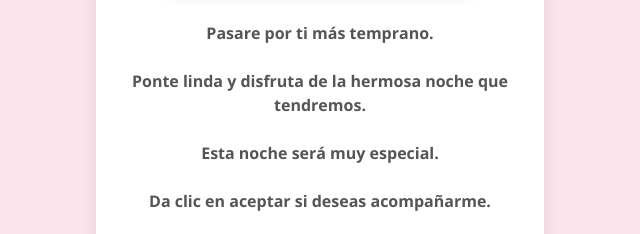
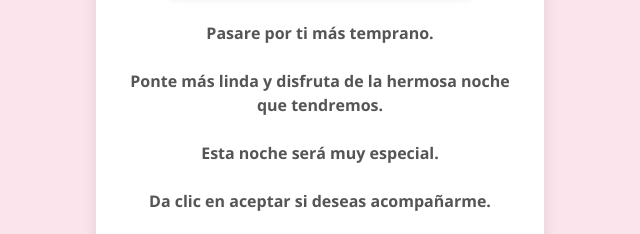
Before and after one commit to cesarbol5/invitacion-cita, a plain HTML site: page index.html in a window 1280 px wide. Shown: the part 469-703 px from the top of the page, 320-960 px from the left. Drawn offline with nearby package versions, Linux system fonts and the light colour scheme.

Commit message:
Update index.html

```diff
--- a/index.html
+++ b/index.html
@@ -198,7 +198,7 @@
         </div>
 
         <p>Pasare por ti más temprano.</p>
-        <p>Ponte linda y disfruta de la hermosa noche que tendremos.</p>
+        <p>Ponte más linda y disfruta de la hermosa noche que tendremos.</p>
         <p>Esta noche será muy especial.</p>
         <p>Da clic en aceptar si deseas acompañarme.</p>
 
```
